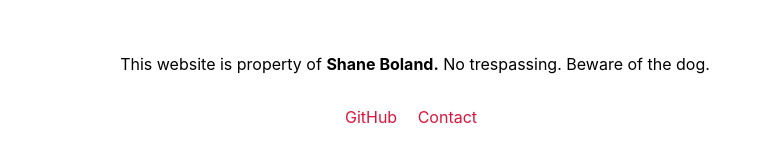
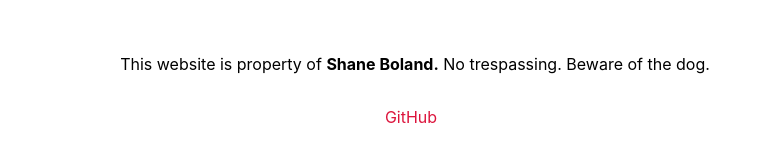
Before and after one commit to shanetheboland/portfolio, a Jekyll site: the page built from why.html, in a window 1280 px wide. Shown: the part 1177-1332 px from the top of the page, without its empty margins (225-1001 px from the left). Built offline with Jekyll 4.4.1, drawn with Linux system fonts in a browser that asks for light colours.

Commit message:
Update footer.html

```diff
--- a/_includes/footer.html
+++ b/_includes/footer.html
@@ -2,6 +2,6 @@
   <p class="f5 lh-copy mv3 dib relative">This website is property of </p> <h1 class="dib f5 lh-copy mv0">Shane Boland.</h1> <p class="f5 lh-copy mv3 dib"> No trespassing. Beware of the dog.</p>
   <p class="mv3">
     <a href="https://github.com/shanetheboland" title="My GitHub Profile" class="f5 dib pr2 pl0 link mid-gray dim red relative">GitHub</a>
-    <a href="{{ "/contact" | prepend: site.github.url }}" title="Contact Me" class="f5 dib ph2 link mid-gray dim red relative">Contact</a>
+<!--     <a href="{{ "/contact" | prepend: site.github.url }}" title="Contact Me" class="f5 dib ph2 link mid-gray dim red relative">Contact</a> -->
   </p>
 </footer>
```
